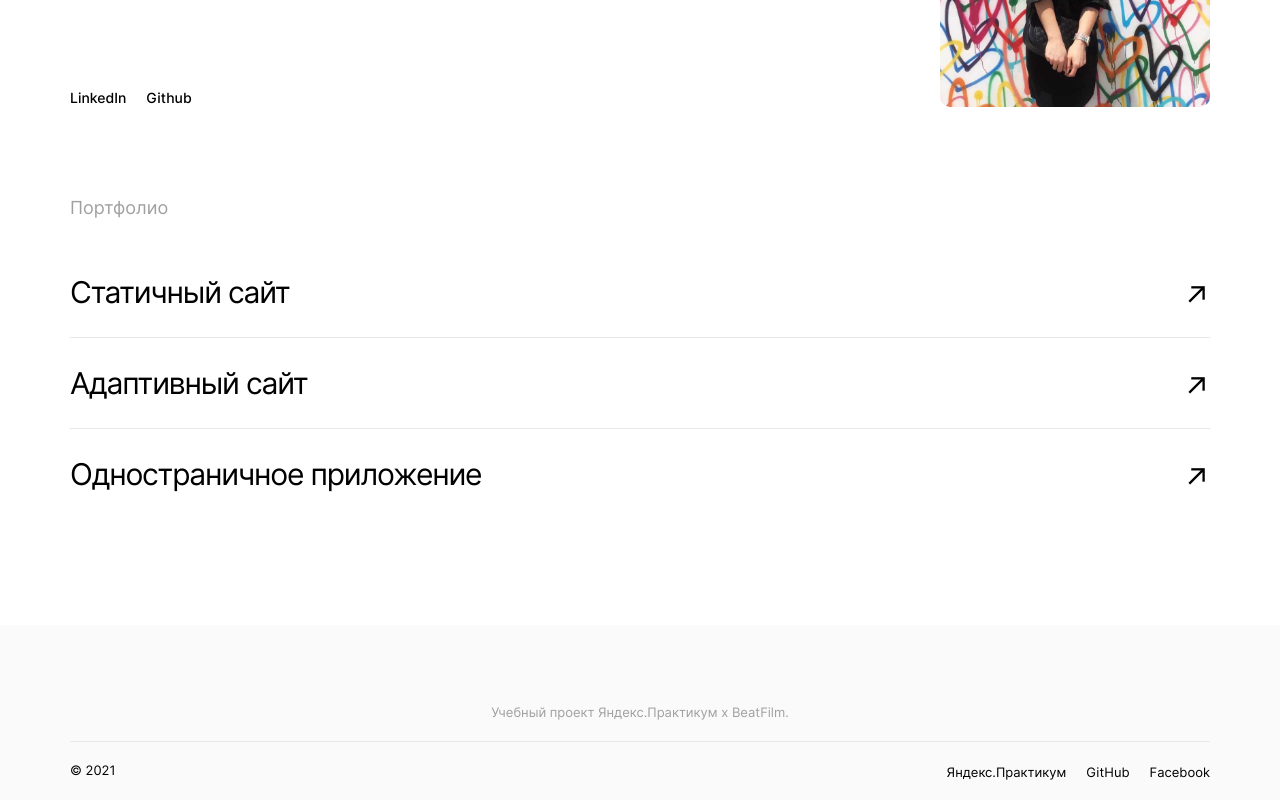
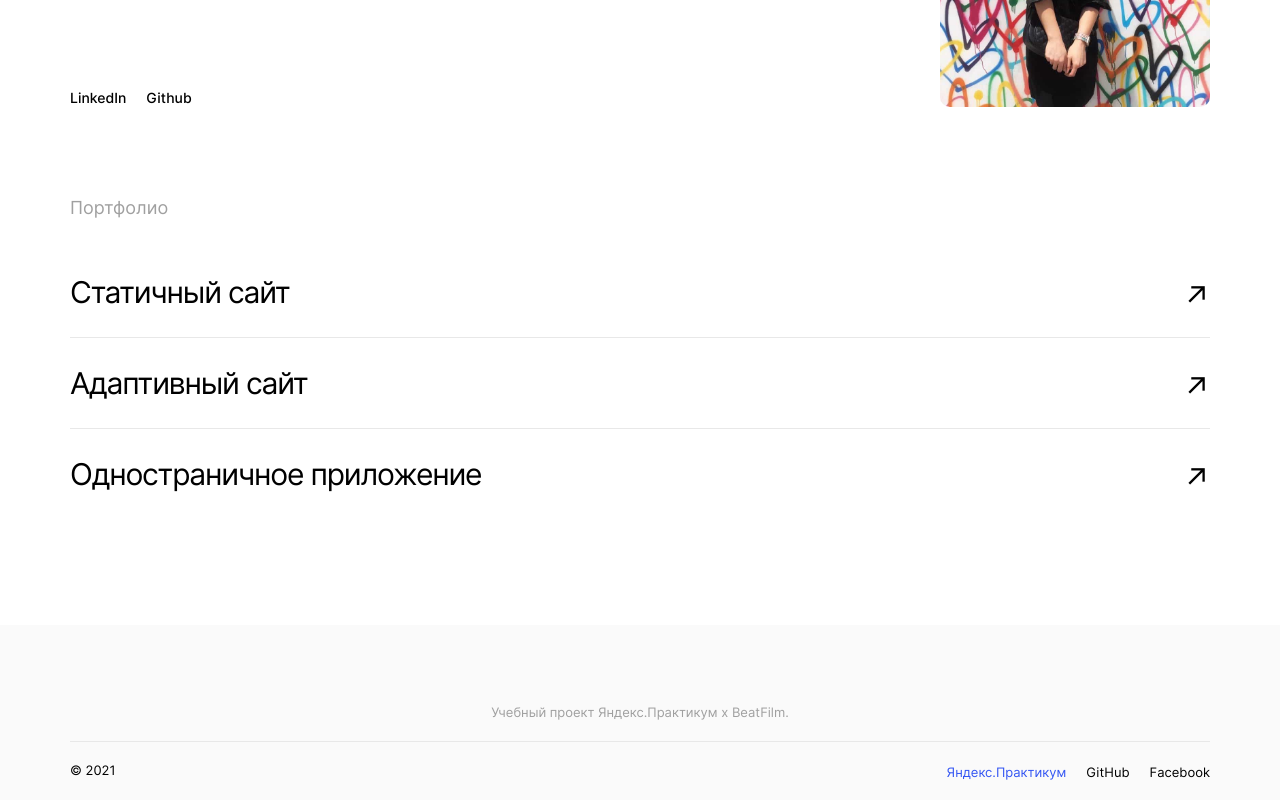
Before and after one commit to naumch1k/movies-explorer-frontend, a React (Create React App) app: page / in a window 1280 px wide. In both pictures the pointer is over the link "Яндекс.Практикум". Shown: the part 2325-3125 px from the top of the page. Built offline with nearby package versions, Linux system fonts and the light colour scheme; no server answers.

Commit message:
feat: add footer link hover effect

```diff
--- a/src/components/Footer/Footer.css
+++ b/src/components/Footer/Footer.css
@@ -50,6 +50,11 @@
   line-height: 1.25;
   color: var(--color-text-primary);
   text-decoration: none;
+  transition: color .3s ease;
+}
+
+.footer__link:hover {
+  color: var(--color-link-hover);
 }
 
 @media screen and (max-width: 1023px) {
```
